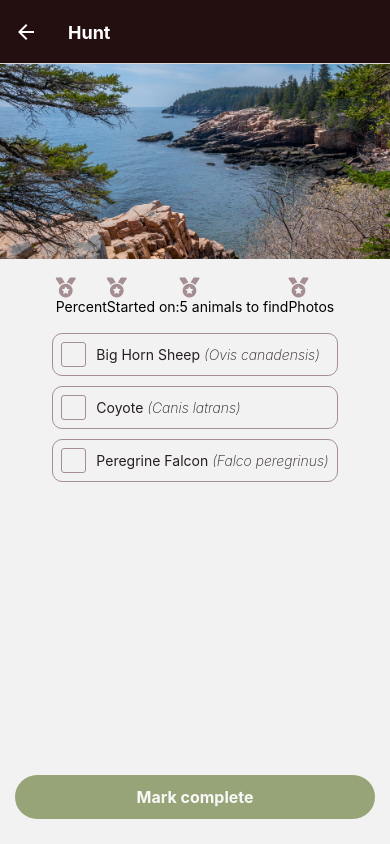
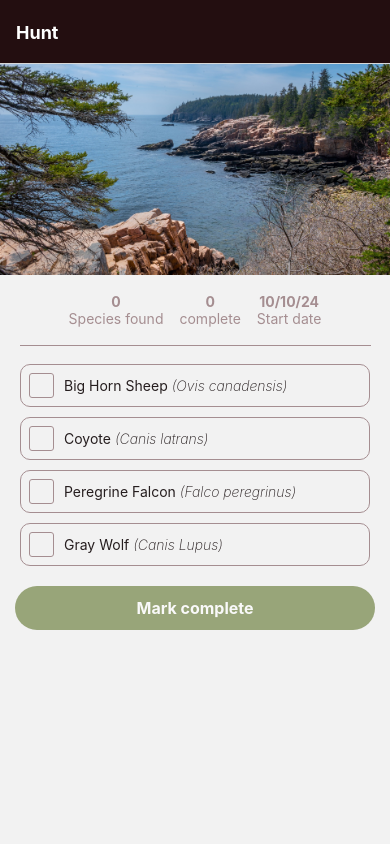
Before and after one commit to Beebops/Native-NPS-Scavenger-Hunt, a React Native app in the folder client/: screen /Hunt in a window 390 px wide. Built offline with nearby package versions, Linux system fonts and the light colour scheme.

Commit message:
refactored Hunt screen logic, revised styling

```diff
--- a/client/package.json
+++ b/client/package.json
@@ -16,8 +16,8 @@
     "@react-navigation/native": "^6.1.9",
     "@react-navigation/native-stack": "^6.9.18",
     "axios": "^1.6.7",
-    "expo": "~50.0.5",
-    "expo-font": "~11.10.2",
+    "expo": "~50.0.7",
+    "expo-font": "~11.10.3",
     "expo-status-bar": "~1.11.1",
     "formik": "^2.4.5",
     "react": "18.2.0",
--- a/client/src/components/HeaderImage.js
+++ b/client/src/components/HeaderImage.js
@@ -1,4 +1,6 @@
-import { StyleSheet, Image } from 'react-native'
+import { StyleSheet, Image, Dimensions } from 'react-native'
+const { width, height } = Dimensions.get('window')
+
 const HeaderImage = ({ source }) => {
   return (
     <>
@@ -10,7 +12,7 @@ const HeaderImage = ({ source }) => {
 const styles = StyleSheet.create({
   image: {
     width: '100%',
-    maxHeight: '25%',
+    height: height * 0.25,
   },
 })
 
--- a/client/src/components/HuntIcon.js
+++ b/client/src/components/HuntIcon.js
@@ -1,15 +1,23 @@
-import { View, Text } from 'react-native'
+import { View, Text, StyleSheet } from 'react-native'
 import { FontAwesome6 } from '@expo/vector-icons'
 
 const HuntIcon = ({ text, iconName }) => {
   return (
-    <View>
-      <View>
-        <FontAwesome6 name={iconName} size={20} color='#A58E91' />
-        <Text>{text}</Text>
-      </View>
+    <View style={styles.container}>
+      <FontAwesome6 name={iconName} size={20} color='#A58E91' />
+      <Text style={styles.text}>{text}</Text>
     </View>
   )
 }
 
+const styles = StyleSheet.create({
+  container: {
+    alignItems: 'center',
+  },
+  text: {
+    marginTop: 4,
+    color: '#A58E91',
+  },
+})
+
 export default HuntIcon
--- /dev/null
+++ b/client/src/components/ListHeader.js
@@ -0,0 +1,64 @@
+import { View, Text, StyleSheet } from 'react-native'
+import HeaderImage from './HeaderImage'
+
+const ListHeader = ({ completionPercentage, animalsFound }) => {
+  return (
+    <View style={styles.container}>
+      <HeaderImage
+        source={require('../assets/images/acadia-national-park.jpg')}
+      />
+      <View style={styles.iconsContainer}>
+        <View style={styles.wrapper}>
+          <Text style={[styles.iconsText, styles.dynamicText]}>
+            {animalsFound}
+          </Text>
+          <Text style={styles.iconsText}>Species found</Text>
+        </View>
+        <View style={styles.wrapper}>
+          <Text style={[styles.iconsText, styles.dynamicText]}>
+            {completionPercentage}
+          </Text>
+          <Text style={styles.iconsText}>complete</Text>
+        </View>
+        <View style={styles.wrapper}>
+          <Text style={[styles.iconsText, styles.dynamicText]}>10/10/24</Text>
+          <Text style={styles.iconsText}>Start date</Text>
+        </View>
+      </View>
+      <View style={styles.horizontalLine} />
+    </View>
+  )
+}
+
+const styles = StyleSheet.create({
+  container: {
+    alignItems: 'center',
+  },
+  horizontalLine: {
+    borderBottomColor: '#A58E91',
+    borderBottomWidth: 1,
+    width: '90%',
+    justifyContent: 'center',
+    marginBottom: 18,
+  },
+  iconsContainer: {
+    flexDirection: 'row',
+    justifyContent: 'space-between',
+    alignItems: 'flex-end',
+    marginVertical: 18,
+    paddingHorizontal: 20,
+  },
+  wrapper: {
+    justifyContent: 'center',
+    alignItems: 'center',
+    marginHorizontal: 8,
+  },
+  iconsText: {
+    color: '#A58E91',
+  },
+  dynamicText: {
+    fontWeight: 'bold',
+  },
+})
+
+export default ListHeader
--- a/client/src/components/SpeciesListItem.js
+++ b/client/src/components/SpeciesListItem.js
@@ -33,6 +33,7 @@ const styles = StyleSheet.create({
     borderWidth: 1,
     borderRadius: 10,
     padding: 8,
+    marginHorizontal: 20,
     marginBottom: 10,
   },
   speciesText: {
--- a/client/src/data/huntSpeciesData.js
+++ b/client/src/data/huntSpeciesData.js
@@ -17,4 +17,10 @@ export const huntSpeciesData = [
     scientificName: 'Falco peregrinus',
     isFound: false,
   },
+  {
+    id: 4,
+    commonName: 'Gray Wolf',
+    scientificName: 'Canis Lupus',
+    isFound: false,
+  },
 ]
--- a/client/src/navigation/MainStack.js
+++ b/client/src/navigation/MainStack.js
@@ -14,7 +14,7 @@ const Stack = createNativeStackNavigator()
 const MainStack = () => {
   return (
     <Stack.Navigator
-      initialRouteName='Login'
+      initialRouteName='Hunt'
       screenOptions={{
         headerStyle: {
           backgroundColor: '#230E10',
@@ -60,6 +60,7 @@ const MainStack = () => {
         component={CreateHunt}
         options={{ headerShown: false }}
       />
+
       <Stack.Screen
         name='Hunt'
         component={Hunt}
--- a/client/src/screens/Hunt.js
+++ b/client/src/screens/Hunt.js
@@ -1,24 +1,27 @@
 import { useState, useEffect } from 'react'
-import { StyleSheet, View } from 'react-native'
-import HeaderImage from '../components/HeaderImage'
+import { FlatList, StyleSheet } from 'react-native'
+import ListHeader from '../components/ListHeader'
 import StyledButton from '../components/StyledButton'
-import HuntSpeciesList from '../components/HuntSpeciesList'
+import SpeciesListItem from '../components/SpeciesListItem'
 import { huntSpeciesData } from '../data/huntSpeciesData'
-import HuntIcon from '../components/HuntIcon'
 
 const Hunt = () => {
   const [speciesData, setSpeciesData] = useState(huntSpeciesData)
-  const [allFound, setAllFound] = useState(false)
+  const [completionPercentage, setcompletionPercentage] = useState(0)
+  const [animalsFound, setAnimalsFound] = useState(0)
 
   useEffect(() => {
-    const areAllFound = speciesData.every((species) => species.isFound)
-    setAllFound(areAllFound)
+    const totalSpecies = speciesData.length
+    const foundSpecies = speciesData.filter((species) => species.isFound).length
+    const newCompletionPercentage = (foundSpecies / totalSpecies) * 100
+    setAnimalsFound(foundSpecies)
+    setcompletionPercentage(newCompletionPercentage.toFixed(0))
   }, [speciesData])
 
+  // toggles the isFound property of the selected species id
   const toggleFoundState = (id) => {
     const newData = speciesData.map((item) => {
       if (item.id === id) {
-        // toggle the isFound state of the selected species id
         return { ...item, isFound: !item.isFound }
       }
 
@@ -28,47 +31,42 @@ const Hunt = () => {
   }
 
   const handleSubmit = () => {
-    console.log('sending data to database')
+    console.log('marking hunt as complete in database')
   }
 
   return (
-    <View style={styles.container}>
-      <HeaderImage
-        source={require('../assets/images/acadia-national-park.jpg')}
-      />
-      <View style={styles.iconsContainer}>
-        <HuntIcon text={'Percent'} iconName={'medal'} />
-        <HuntIcon text={'Started on:'} iconName={'medal'} />
-        <HuntIcon text={'5 animals to find'} iconName={'medal'} />
-        <HuntIcon text={'Photos'} iconName={'medal'} />
-      </View>
-      <HuntSpeciesList
-        speciesData={speciesData}
-        toggleIsFound={toggleFoundState}
-      />
-      <StyledButton
-        onPress={handleSubmit}
-        title='Mark complete'
-        style={styles.submitBtn}
-        disabled={!allFound}
-      ></StyledButton>
-    </View>
+    <FlatList
+      data={speciesData}
+      renderItem={({ item }) => (
+        <SpeciesListItem
+          commonName={item.commonName}
+          scientificName={item.scientificName}
+          isFound={item.isFound}
+          onFoundChange={() => toggleFoundState(item.id)}
+        />
+      )}
+      keyExtractor={(item) => item.id.toString()}
+      ListHeaderComponent={
+        <ListHeader
+          completionPercentage={completionPercentage}
+          animalsFound={animalsFound}
+        />
+      }
+      ListFooterComponent={
+        <StyledButton
+          style={styles.footer}
+          onPress={handleSubmit}
+          title={'Mark complete'}
+          disabled={completionPercentage < 100}
+        />
+      }
+    />
   )
 }
 
 const styles = StyleSheet.create({
-  container: {
-    flex: 1,
-  },
-  iconsContainer: {
-    flexDirection: 'row',
-    justifyContent: 'center',
-    alignItems: 'center',
-    marginVertical: 18,
-  },
-  submitBtn: {
-    marginTop: 18,
-    marginBottom: 25,
+  footer: {
+    marginTop: 10,
   },
 })
 
```
Also changed, not shown: client/src/screens/Hunts.js (+1 -10 lines), 1 other file (tests, documents, lock files or other folders).
